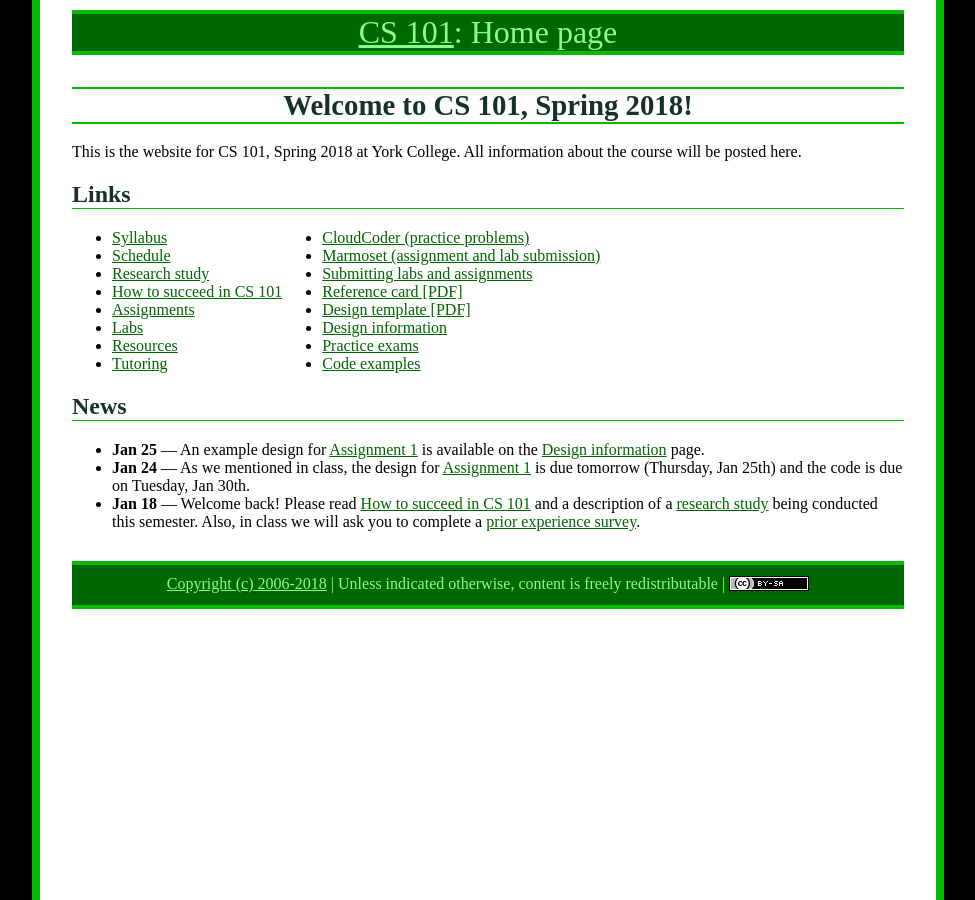
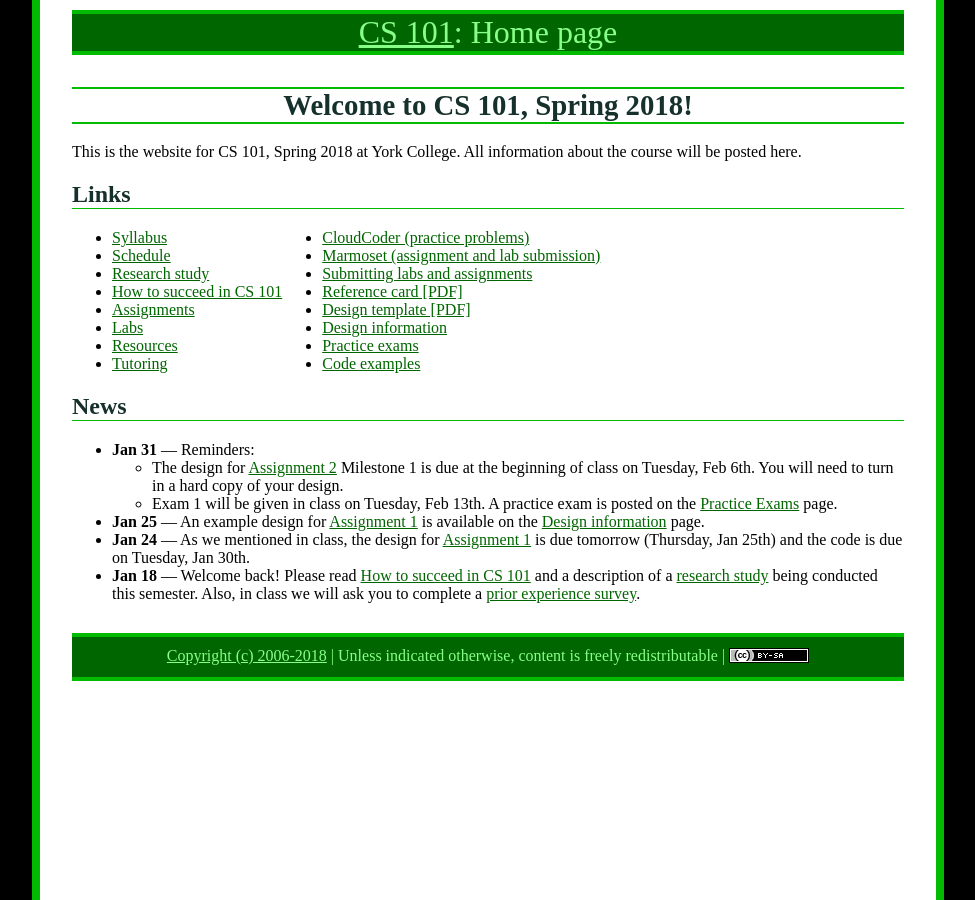
Before and after one commit to ycpcs/cs101-spring2018, a Jekyll site: the page built from index.md, in a window 1280 px wide. Shown: the whole page, without its empty margins (152-1127 px from the left). Built offline with Jekyll 4.4.1, drawn with Linux system fonts in a browser that asks for light colours.

Commit message:
practice exam 1, reminders about assignment 2

```diff
--- a/index.md
+++ b/index.md
@@ -39,6 +39,9 @@ All information about the course will be posted here.
 
 ## News
 
+* **Jan 31** &mdash; Reminders:
+    * The design for [Assignment 2](assign/assign02.html) Milestone 1 is due at the beginning of class on Tuesday, Feb 6th.  You will need to turn in a hard copy of your design.
+    * Exam 1 will be given in class on Tuesday, Feb 13th.  A practice exam is posted on the [Practice Exams](practice/index.html) page.
 * **Jan 25** &mdash; An example design for [Assignment 1](assign/assign01.html) is available on the [Design information](design/index.html) page.
 * **Jan 24** &mdash; As we mentioned in class, the design for [Assignment 1](assign/assign01.html) is due tomorrow (Thursday, Jan 25th) and the code is due on Tuesday, Jan 30th.
 * **Jan 18** &mdash; Welcome back!  Please read [How to succeed in CS 101](success.html) and a description of a [research study](study.html) being conducted this semester.  Also, in class we will ask you to complete a [prior experience survey](https://goo.gl/forms/zzfjES8HZK9TEthK2).
```
Also changed, not shown: practice/index.md (+3 -1 lines), 2 other files.
